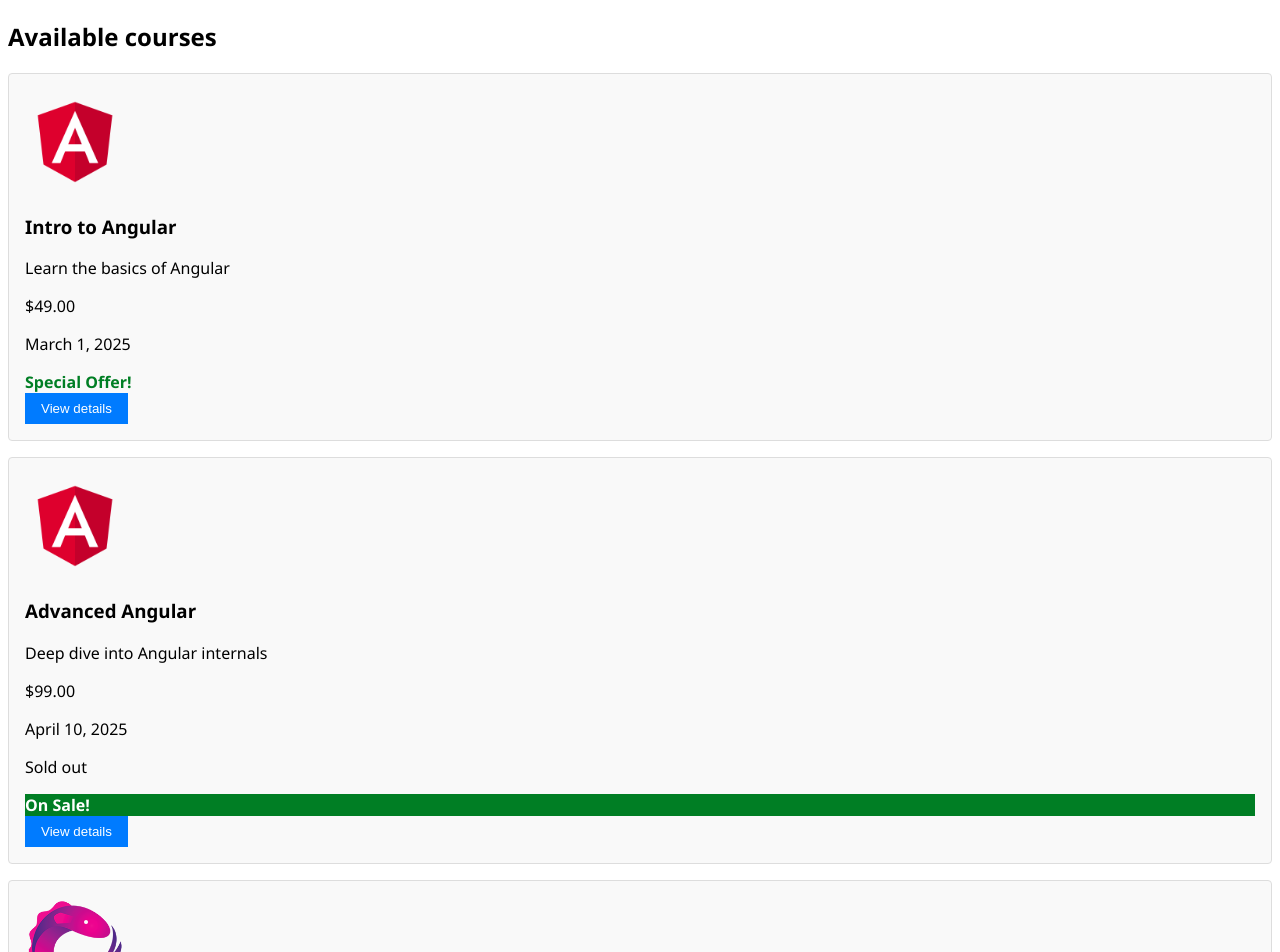
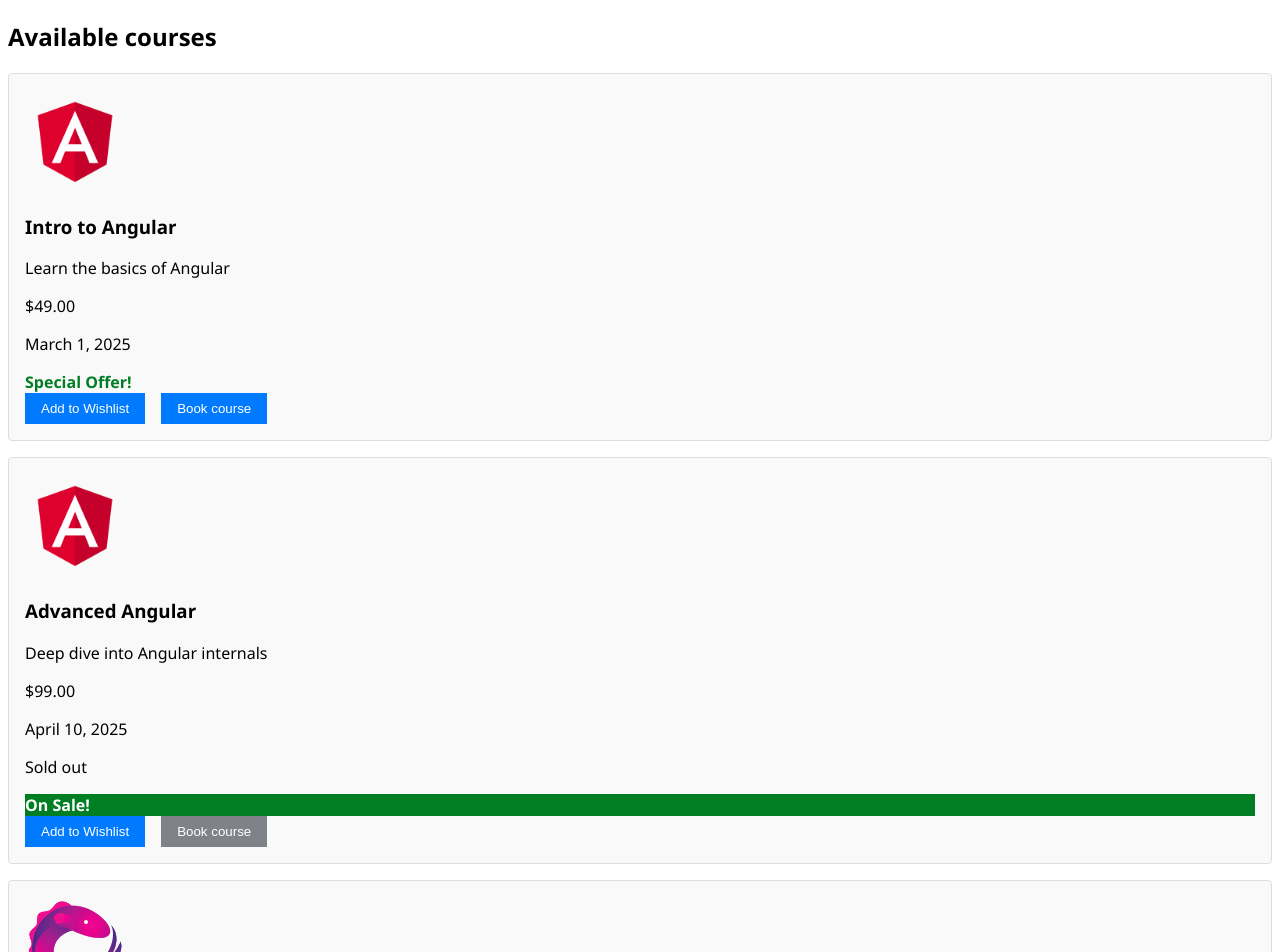
Before and after one commit to Haseeb-Moheb/course-booking-system, an Angular app: page / in a window 1280 px wide. Shown: the top 952 px of the page. Built offline with nearby package versions, Linux system fonts and the light colour scheme.

Commit message:
modified

```diff
--- a/src/app/course-card/course-card.component.css
+++ b/src/app/course-card/course-card.component.css
@@ -23,8 +23,14 @@ button {
     border: none;
     padding: 0.5rem 1rem;
     cursor: pointer;
+    margin-right: 1rem;
+
 }
 
 button:hover {
     background-color: #0056b3;
 }
+
+button:disabled {
+    background-color: #7f8389;
+}
--- a/src/app/course-card/course-card.component.html
+++ b/src/app/course-card/course-card.component.html
@@ -11,5 +11,6 @@
     @if (course.onSale) {
         <div class="sale-banner">On Sale!</div>
     }
-    <button (click)="viewDetails(course.title)">View details</button>
+    <button (click)="onAddToWishlist()">Add to Wishlist</button>
+    <button [disabled]="course.soldOut" (click)="onCourseBooked()">Book course</button>
 </div>
--- a/src/app/course-card/course-card.component.ts
+++ b/src/app/course-card/course-card.component.ts
@@ -1,5 +1,5 @@
 import { CurrencyPipe, DatePipe } from '@angular/common';
-import { Component, Input } from '@angular/core';
+import { Component, EventEmitter, Input, Output } from '@angular/core';
 
 @Component({
   selector: 'app-course-card',
@@ -9,8 +9,14 @@ import { Component, Input } from '@angular/core';
 })
 export class CourseCardComponent {
   @Input() course: any;
+  @Output() courseBooked = new EventEmitter<any>();
+  @Output() wishlistAdded = new EventEmitter<any>();
 
-  viewDetails(title: string): void {
-    alert(`Viewing details for ${title}`)
+  onCourseBooked(): void {
+    this.courseBooked.emit(this.course);
+  }
+
+  onAddToWishlist(): void {
+    this.wishlistAdded.emit(this.course);
   }
 }
--- a/src/app/courses-list/courses-list.component.css
+++ b/src/app/courses-list/courses-list.component.css
@@ -1,5 +1,27 @@
 h3 {
     margin: 0 0 0.5rem 0;
+}
+
+.wishlist-banner {
+    background-color: #ffeef0;
+    padding: 0.5rem;
+    margin-bottom: 1rem;
+    border-radius: 4px;
+    display: flex;
+    align-items: center;
+    gap: 0.5rem;
+    /* space between items */
+}
+
+.heart {
+    font-size: 1.2rem;
+    color: #e53935;
+    /* or any color you like */
+}
+
+.wishlist-item {
+    font-weight: bold;
+    margin-right: 0.5rem;
 }
 
 button {
--- a/src/app/courses-list/courses-list.component.html
+++ b/src/app/courses-list/courses-list.component.html
@@ -1,4 +1,14 @@
 <h2>{{ title }}</h2>
+@if (wishlist.length > 0) {
+<div class="wishlist-banner">
+    <span class="heart">❤️</span>
+    My Wishlist:
+    @for (course of wishlist; track course.title) {
+    <!-- Display each course title -->
+    <span class="wishlist-item">{{ course.title }}</span>
+    }
+</div>
+}
 @for(course of courses; track course.id) {
-<app-course-card [course]="course"></app-course-card>
+<app-course-card [course]="course" (wishlistAdded)="onWishlistAdded($event)" (courseBooked)="onCourseBooked($event)"></app-course-card>
 }
--- a/src/app/courses-list/courses-list.component.ts
+++ b/src/app/courses-list/courses-list.component.ts
@@ -9,6 +9,7 @@ import { CourseCardComponent } from '../course-card/course-card.component';
 })
 export class CoursesListComponent implements OnInit {
   title: string = "Available courses";
+  wishlist: any[] = [];
   courses = [
     { id: 1, title: 'Intro to Angular', description: 'Learn the basics of Angular', price: 49, date: '2025-03-01', soldOut: false, img: 'angular-logo.png', onSale: false },
     { id: 2, title: 'Advanced Angular', description: 'Deep dive into Angular internals', price: 99, date: '2025-04-10', soldOut: true, img: 'angular-logo.png', onSale: true },
@@ -19,5 +20,13 @@ export class CoursesListComponent implements OnInit {
     console.log("CoursesList initialized!")
   }
 
+  onCourseBooked(course: any): void {
+    console.log('Parent heard about booking:', course.title);
+    // Potentially do more here in the future
+  }
 
+  onWishlistAdded(course: any) {
+    console.log('Wishlist event triggered for:', course.title);
+    this.wishlist.push(course);
+  }
 }
```
